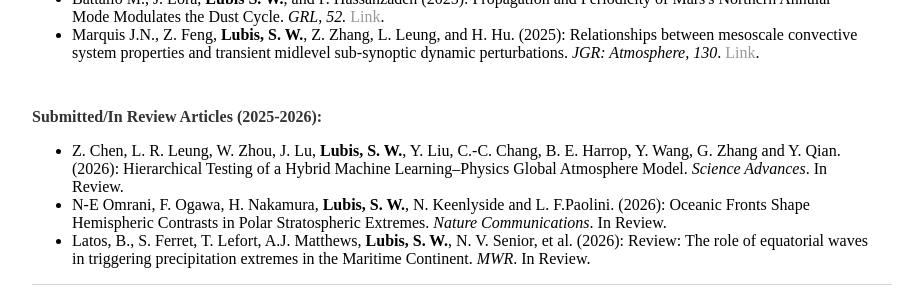
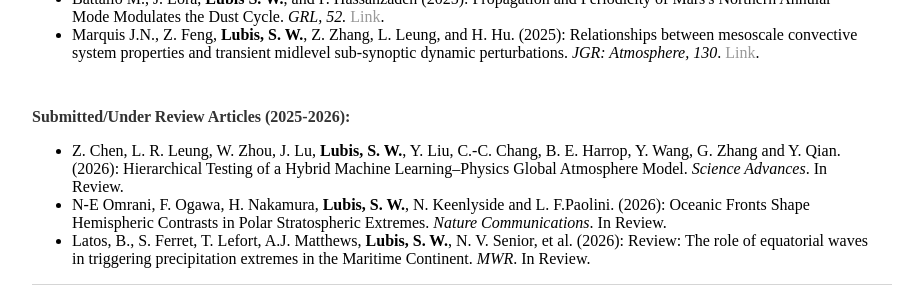
Before and after one commit to sandrolubis/sandrolubis.github.io, a Jekyll site: the page built from index.html, in a window 1280 px wide. Shown: the part 933-1233 px from the top of the page, without its empty margins (276-1176 px from the left). Built offline with Jekyll 4.4.1, drawn with Linux system fonts in a browser that asks for light colours.

Commit message:
Update index.html

```diff
--- a/index.html
+++ b/index.html
@@ -55,7 +55,7 @@
 		<li> Battalio M., J. Lora,  <b>Lubis S. W.</b>, and P. Hassanzadeh (2025): Propagation and Periodicity of Mars's Northern Annular Mode Modulates the Dust Cycle. <i>GRL, 52.</i> <a href="https://doi.org/10.1029/2024GL112814">Link</a>.</li>
 		<li> Marquis J.N., Z. Feng, <b>Lubis, S. W.</b>, Z. Zhang, L. Leung, and H. Hu. (2025): Relationships between mesoscale convective system properties and transient midlevel sub-synoptic dynamic perturbations. <i>JGR: Atmosphere, 130</i>. <a href="https://doi.org/10.1029/2024JD042076">Link</a>.</li>
 		</ul>
-	<p class="ex", style="padding-top:30px"><font size=3><b>Submitted/In Review Articles (2025-2026):</b></p>
+	<p class="ex", style="padding-top:30px"><font size=3><b>Submitted/Under Review Articles (2025-2026):</b></p>
 		<ul class="ex">
 		<li> Z. Chen, L. R. Leung, W. Zhou, J. Lu, <b>Lubis, S. W.</b>, Y. Liu, C.-C. Chang, B. E. Harrop, Y. Wang, G. Zhang and Y. Qian. (2026): Hierarchical Testing of a Hybrid Machine Learning–Physics Global Atmosphere Model. <i>Science Advances</i>. In Review.</li>
 		<li> N-E Omrani, F. Ogawa, H. Nakamura, <b>Lubis, S. W.</b>, N. Keenlyside and L. F.Paolini. (2026): Oceanic Fronts Shape Hemispheric Contrasts in Polar Stratospheric Extremes. <i>Nature Communications</i>. In Review.</li>
```
